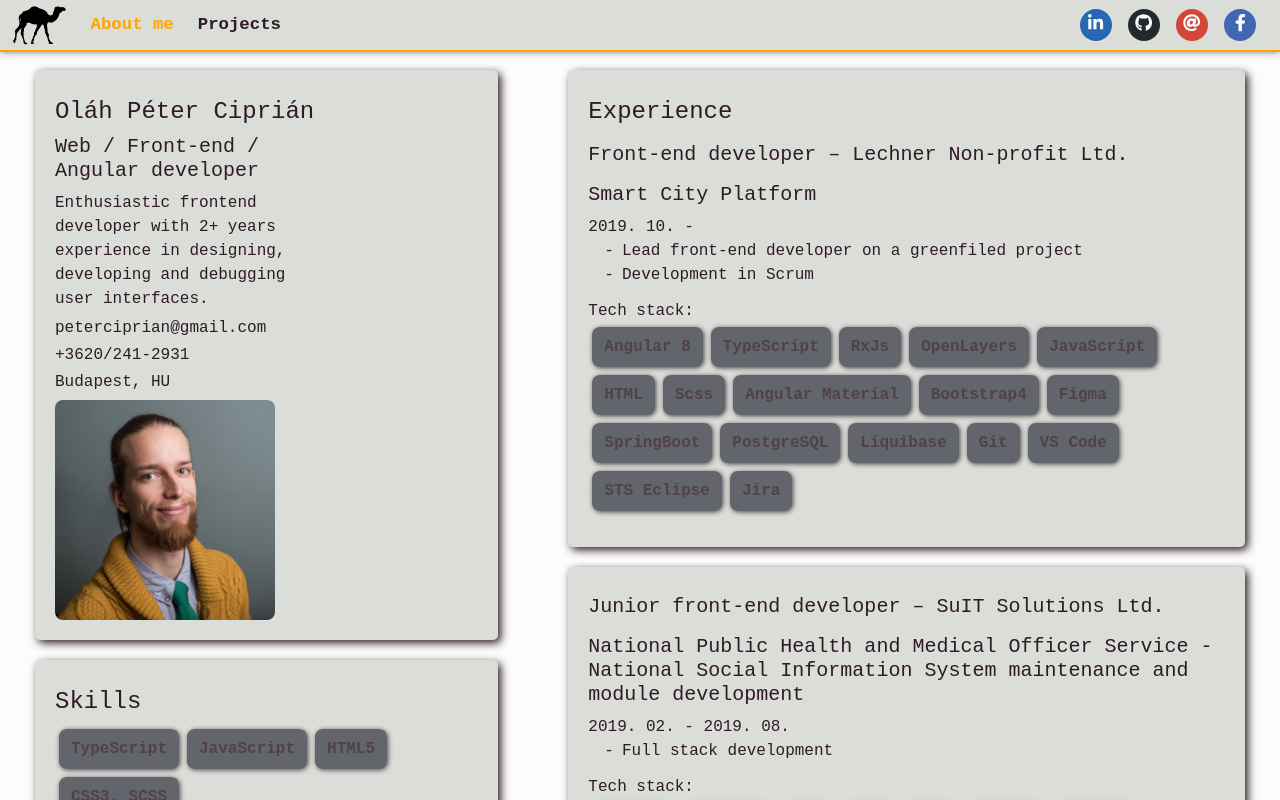
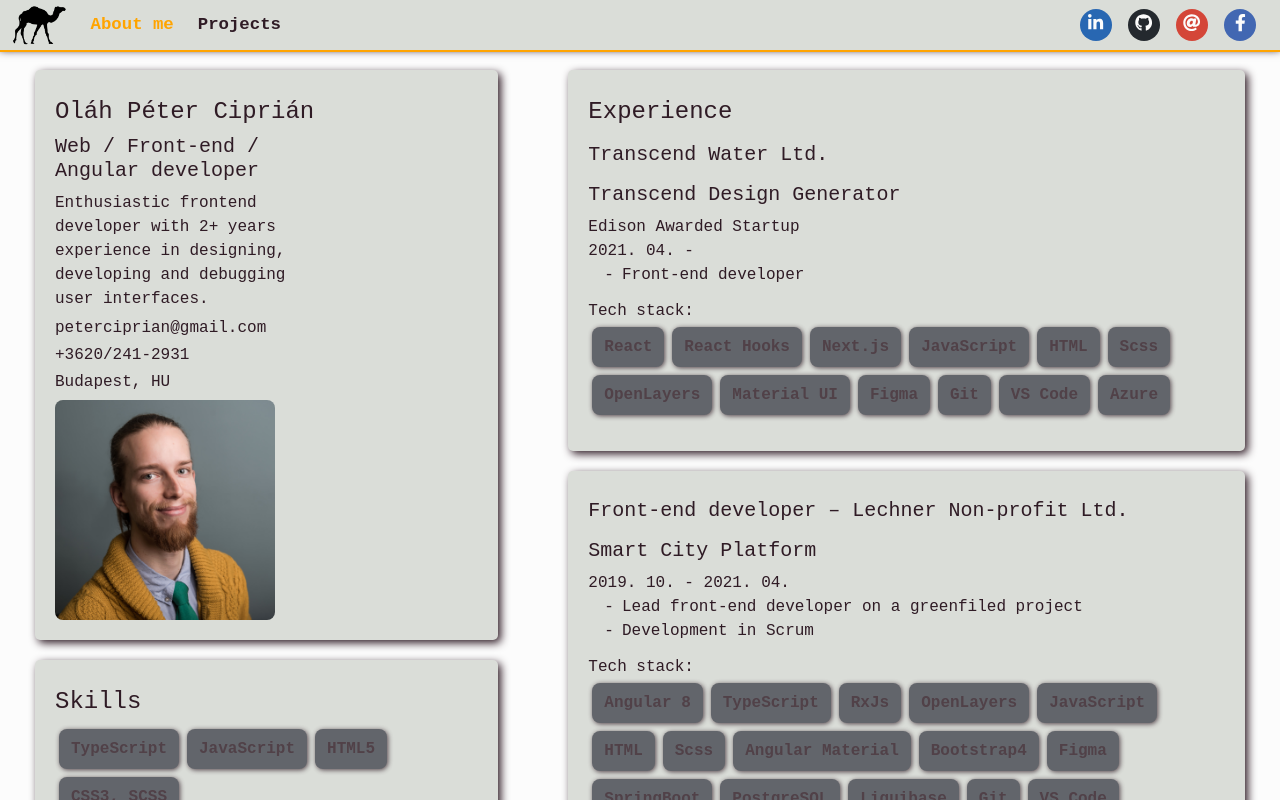
Before and after one commit to peterciprian/portfolio, an Angular app in the folder portfolio/: page /about in a window 1280 px wide. Shown: the top 800 px of the page. Built offline with nearby package versions, Linux system fonts and the light colour scheme.

Commit message:
transcend

```diff
--- a/portfolio/src/app/about/about.component.html
+++ b/portfolio/src/app/about/about.component.html
@@ -4,9 +4,10 @@
       <app-frame>
         <div class="d-flex flex-row flex-wrap">
           <div class="description">
-          <h4>Oláh Péter Ciprián</h4>
+            <h4>Oláh Péter Ciprián</h4>
             <h5>Web / Front-end / Angular developer</h5>
-            <p>Enthusiastic frontend developer with 2+ years experience in designing, developing and debugging user interfaces.</p>
+            <p>Enthusiastic frontend developer with 2+ years experience in designing, developing and debugging user
+              interfaces.</p>
             <h6>peterciprian@gmail.com</h6>
             <h6>+3620/241-2931</h6>
             <h6>Budapest, HU</h6>
@@ -59,6 +60,7 @@
         <h4>Frameworks, libraries</h4>
         <div class="stack-container">
           <app-box>Angular (2+)</app-box>
+          <app-box>React</app-box>
           <app-box>Bootstrap</app-box>
           <app-box>Angular Material</app-box>
           <app-box>RxJs</app-box>
@@ -85,7 +87,7 @@
         <div class="stack-container">
           <app-box>REST</app-box>
           <app-box>Functional programming</app-box>
-          <app-box>Reactive  programming</app-box>
+          <app-box>Reactive programming</app-box>
           <app-box>Responsive mobile-first web design</app-box>
           <app-box>MVC, MVVM</app-box>
           <app-box>Clean Code</app-box>
@@ -114,7 +116,8 @@
           <li>Contemporary Architecture Center - Urban walks - stroll giude, volunteer</li>
           <li>Hungarian Cyclists’ Club - Transport Vocational Task Force member</li>
           <li>Hungarian Association of Landscape Architects - member</li>
-          <li>Béla Rerrich College for Advanced Studies In Landscape Arcitecture - Alumni member (member 2011-2015, chairman 2013-2015)</li>
+          <li>Béla Rerrich College for Advanced Studies In Landscape Arcitecture - Alumni member (member 2011-2015,
+            chairman 2013-2015)</li>
           <li>Balkon Aranya Competition - mastermind, organiser</li>
           <li>Find the Local, Choose the Authentic Association - member in charge of certification</li>
         </ul>
@@ -143,11 +146,38 @@
     </div>
     <div class="experience col-lg-7 col-md-12">
       <app-frame>
-      <h4>Experience</h4>
+        <h4>Experience</h4>
+        <h5>Transcend Water Ltd.</h5>
+        <h5>Transcend Design Generator</h5>
+          <span>Edison Awarded Startup</span>
+        <ul>
+          <div>2021. 04. -</div>
+          <li>Front-end developer</li>
+        </ul>
+        <div class="tech-stack">
+          <div class="title">Tech stack:</div>
+          <div class="tech-stack-container">
+            <app-box>React</app-box>
+            <app-box>React Hooks</app-box>
+            <app-box>Next.js</app-box>
+            <app-box>JavaScript</app-box>
+            <app-box>HTML</app-box>
+            <app-box>Scss</app-box>
+            <app-box>OpenLayers</app-box>
+            <app-box>Material UI</app-box>
+            <app-box>Figma</app-box>
+            <app-box>Git</app-box>
+            <app-box>VS Code</app-box>
+            <app-box>Azure</app-box>
+          </div>
+        </div>
+      </app-frame>
+
+      <app-frame>
         <h5>Front-end developer – Lechner Non-profit Ltd.</h5>
         <h5>Smart City Platform</h5>
         <ul>
-          <div>2019. 10. -</div>
+          <div>2019. 10. - 2021. 04.</div>
           <li>Lead front-end developer on a greenfiled project</li>
           <li>Development in Scrum</li>
         </ul>
@@ -177,7 +207,8 @@
 
       <app-frame>
         <h5>Junior front-end developer – SuIT Solutions Ltd.</h5>
-        <h5> National Public Health and Medical Officer Service - National Social Information System maintenance and module development</h5>
+        <h5> National Public Health and Medical Officer Service - National Social Information System maintenance and
+          module development</h5>
         <ul>
           <div>2019. 02. - 2019. 08.</div>
           <li>Full stack development</li>
@@ -199,7 +230,8 @@
         </div>
         <br>
         <br>
-        <h5>Sports Global Solution - data analytics and management platform that can be used to collect, manage, analyze, and visualize all the data related to sports performance.</h5>
+        <h5>Sports Global Solution - data analytics and management platform that can be used to collect, manage,
+          analyze, and visualize all the data related to sports performance.</h5>
         <ul>
           <div>2018. 07. - 2019. 02.</div>
           <li>Greenfield project</li>
```
Also changed, not shown: 47 other files (tests, documents, lock files or other folders).
